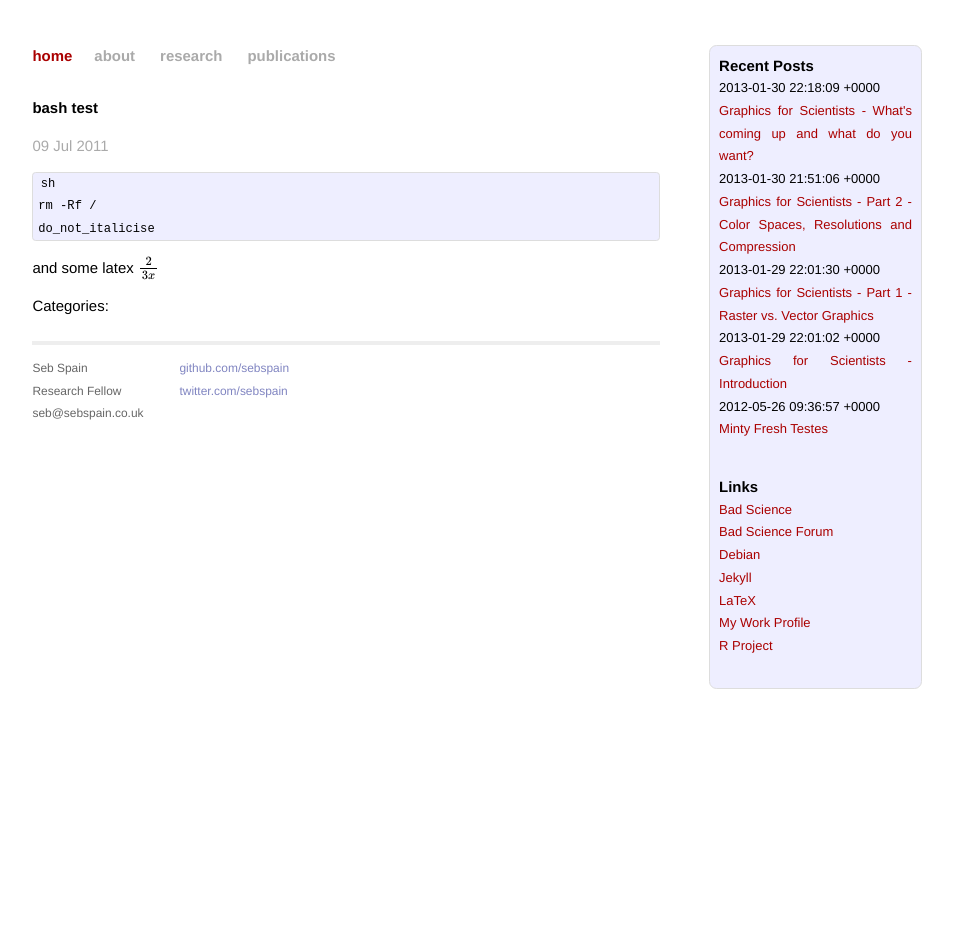
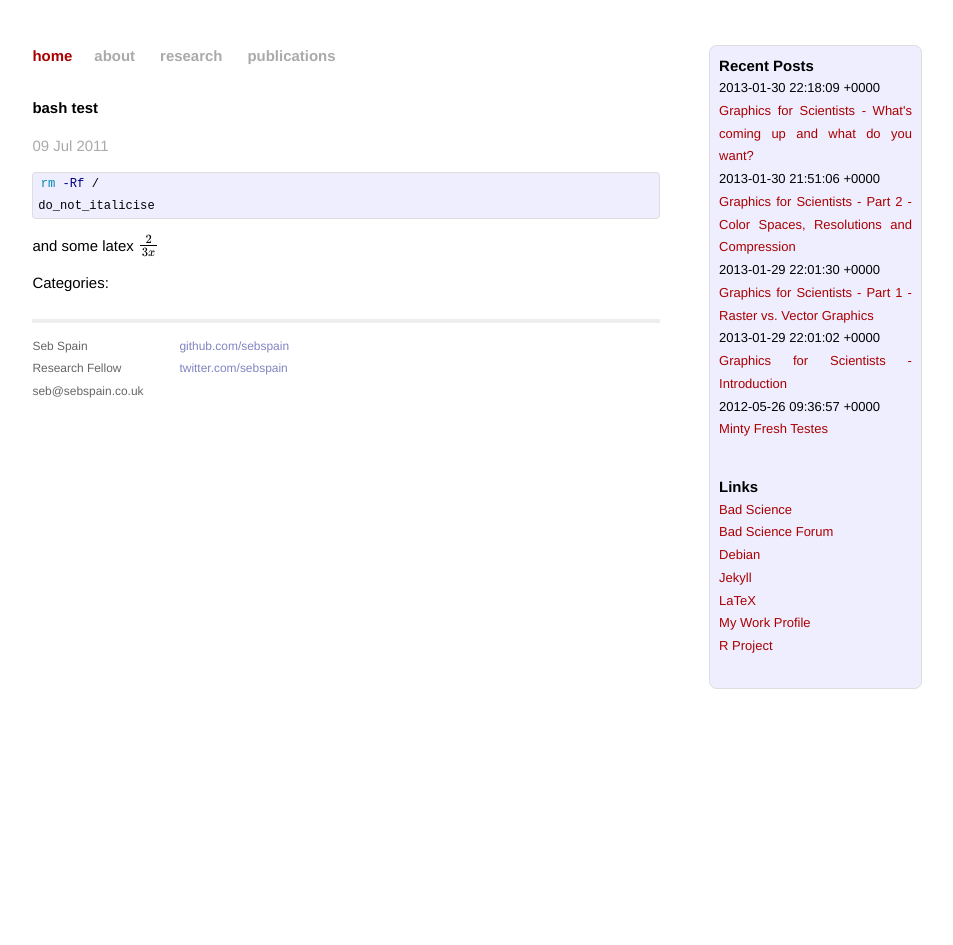
Before and after one commit to sebspain/sebspain.github.io, a Jekyll site: the page built from _posts/2011-07-09-bash-test.md, in a window 1280 px wide. Shown: the whole page, without its empty margins (189-1142 px from the left). Built offline with Jekyll 4.4.1, drawn with Linux system fonts in a browser that asks for light colours; Markdown is read by kramdown in place of the engine named in the settings; formulas are drawn with MathJax 3.

Commit message:
edit test bash

````diff
--- a/_posts/2011-07-09-bash-test.md
+++ b/_posts/2011-07-09-bash-test.md
@@ -2,9 +2,10 @@
 layout: post
 title: bash test
 ---
-	sh
-	rm -Rf /
-	do_not_italicise
+```sh
+rm -Rf /
+do_not_italicise
+```
 
 and some latex
 $$
````
